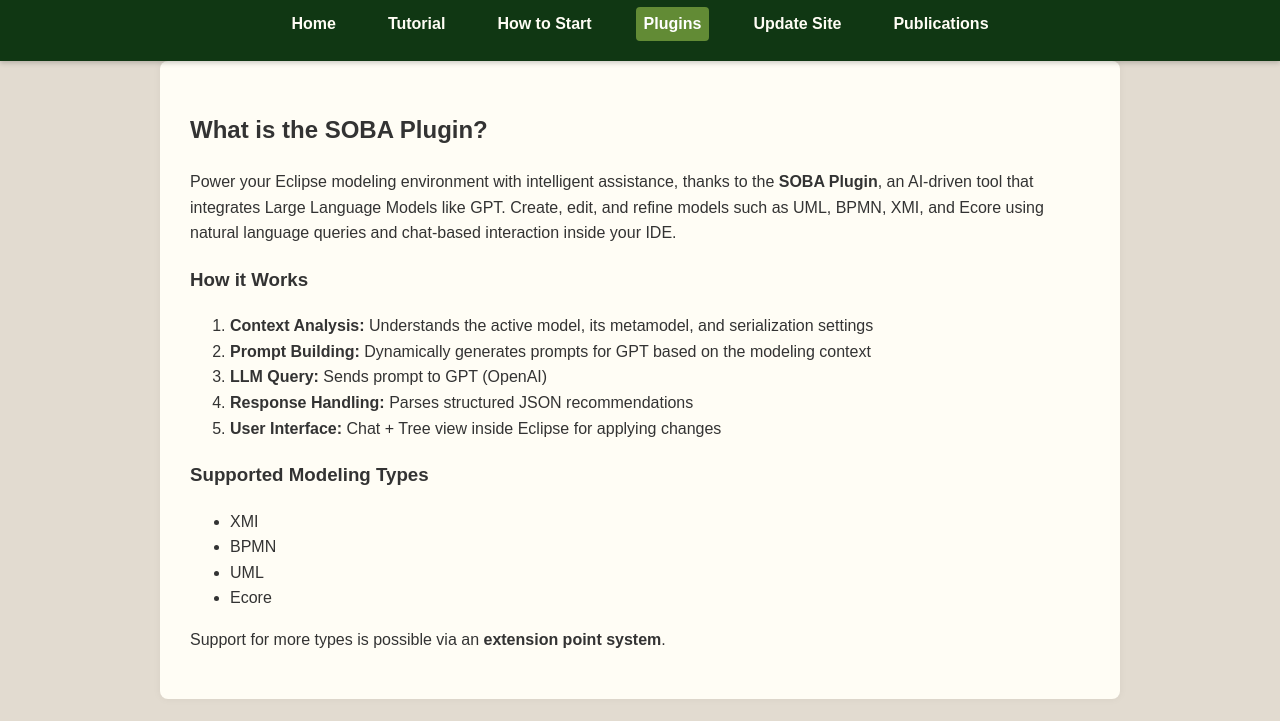
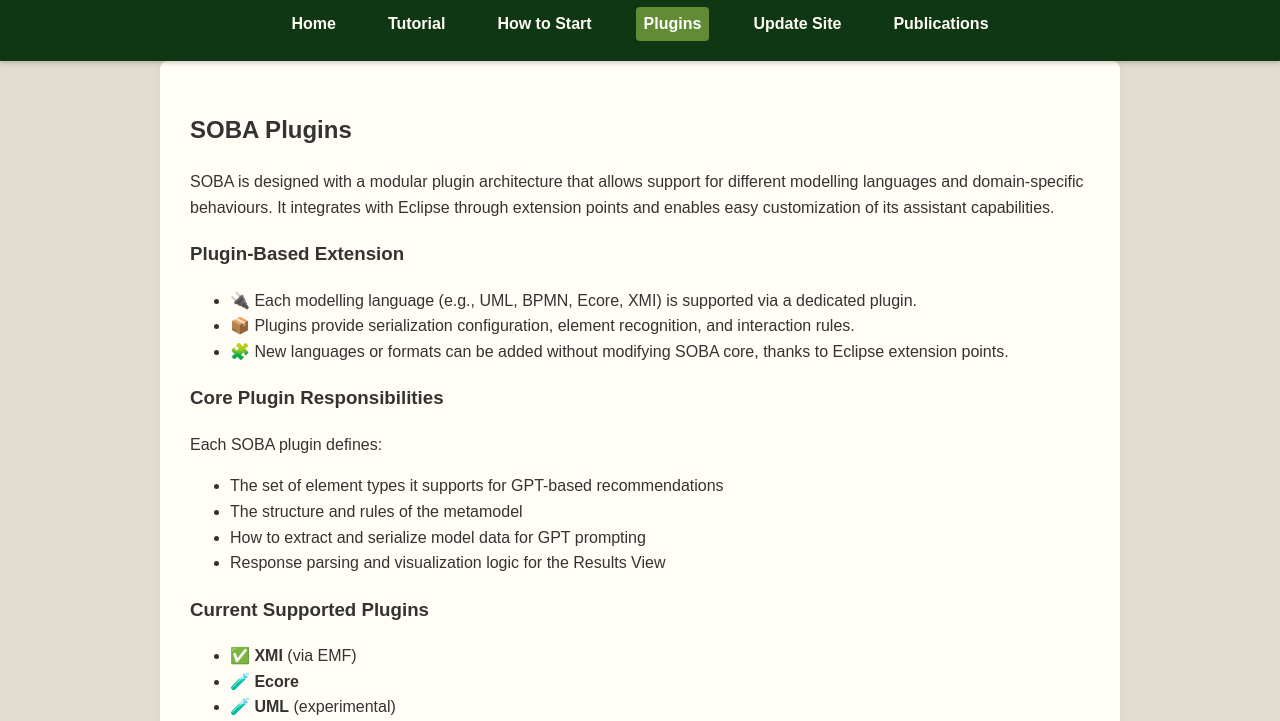
Before and after one commit to soba-assistant/soba-assistant.github.io, a plain HTML site: page plugins.html in a window 1280 px wide. Shown: the part 79-800 px from the top of the page. Drawn offline with Linux system fonts and the light colour scheme.

Commit message:
Update plugins.html

```diff
--- a/plugins.html
+++ b/plugins.html
@@ -18,28 +18,37 @@
     </nav>
   </header>
 
-  <main>
-    <h2>What is the SOBA Plugin?</h2>
-    <p>Power your Eclipse modeling environment with intelligent assistance, thanks to the <strong>SOBA Plugin</strong>, an AI-driven tool that integrates Large Language Models like GPT. Create, edit, and refine models such as UML, BPMN, XMI, and Ecore using natural language queries and chat-based interaction inside your IDE.</p>
+ <main>
+    <h2>SOBA Plugins</h2>
+    <p>
+      SOBA is designed with a modular plugin architecture that allows support for different modelling languages and domain-specific behaviours.
+      It integrates with Eclipse through extension points and enables easy customization of its assistant capabilities.
+    </p>
 
-    <h3>How it Works</h3>
-    <ol>
-      <li><strong>Context Analysis:</strong> Understands the active model, its metamodel, and serialization settings</li>
-      <li><strong>Prompt Building:</strong> Dynamically generates prompts for GPT based on the modeling context</li>
-      <li><strong>LLM Query:</strong> Sends prompt to GPT (OpenAI)</li>
-      <li><strong>Response Handling:</strong> Parses structured JSON recommendations</li>
-      <li><strong>User Interface:</strong> Chat + Tree view inside Eclipse for applying changes</li>
-    </ol>
-
-    <h3>Supported Modeling Types</h3>
+    <h3>Plugin-Based Extension</h3>
     <ul>
-      <li>XMI</li>
-      <li>BPMN</li>
-      <li>UML</li>
-      <li>Ecore</li>
+      <li>🔌 Each modelling language (e.g., UML, BPMN, Ecore, XMI) is supported via a dedicated plugin.</li>
+      <li>📦 Plugins provide serialization configuration, element recognition, and interaction rules.</li>
+      <li>🧩 New languages or formats can be added without modifying SOBA core, thanks to Eclipse extension points.</li>
     </ul>
 
-    <p>Support for more types is possible via an <strong>extension point system</strong>.</p>
+    <h3>Core Plugin Responsibilities</h3>
+    <p>Each SOBA plugin defines:</p>
+    <ul>
+      <li>The set of element types it supports for GPT-based recommendations</li>
+      <li>The structure and rules of the metamodel</li>
+      <li>How to extract and serialize model data for GPT prompting</li>
+      <li>Response parsing and visualization logic for the Results View</li>
+    </ul>
+
+    <h3>Current Supported Plugins</h3>
+    <ul>
+      <li>✅ <strong>XMI</strong> (via EMF)</li>
+      <li>🧪 <strong>Ecore</strong></li>
+      <li>🧪 <strong>UML</strong> (experimental)</li>
+      <li>🧪 <strong>BPMN</strong> (experimental)</li>
+    </ul>
+
   </main>
 
   <footer>
```
